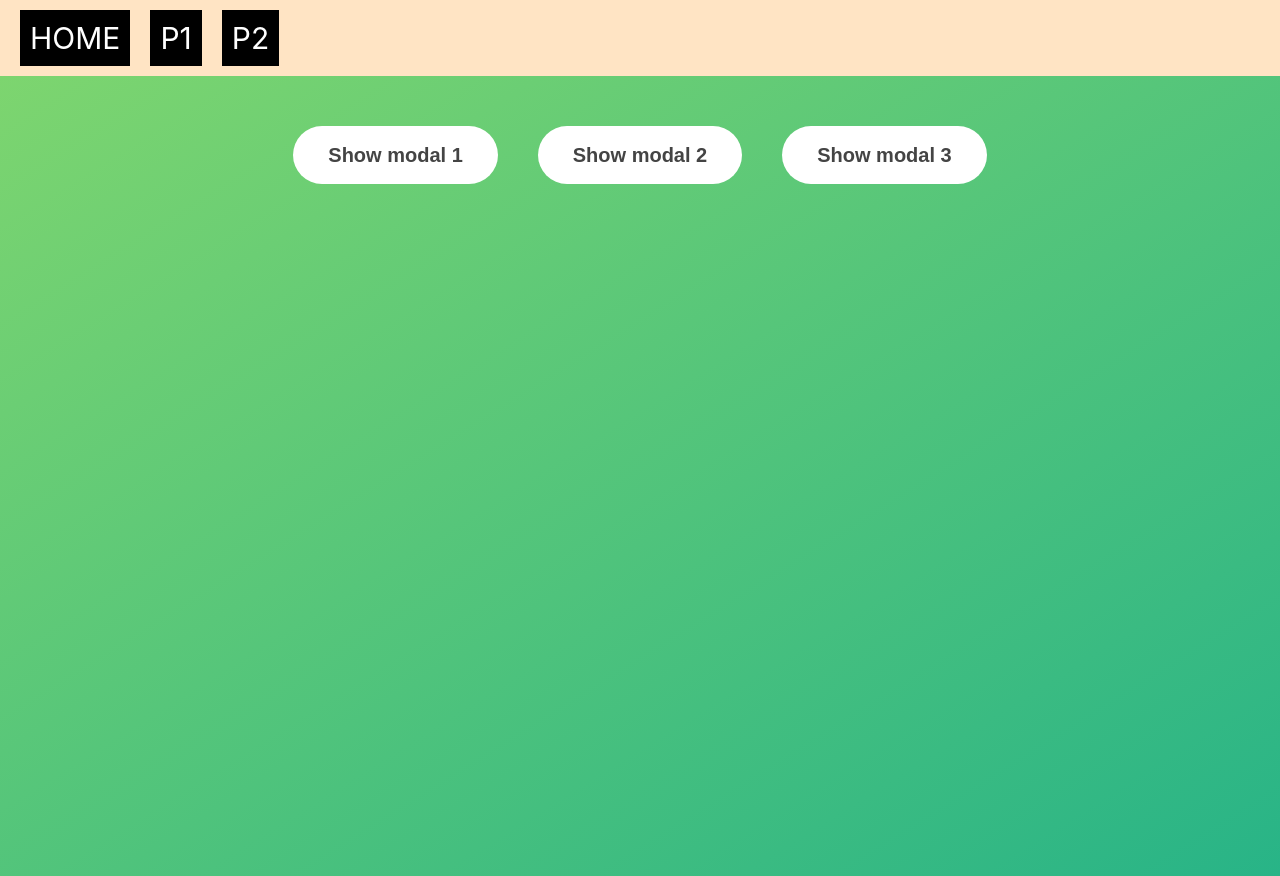
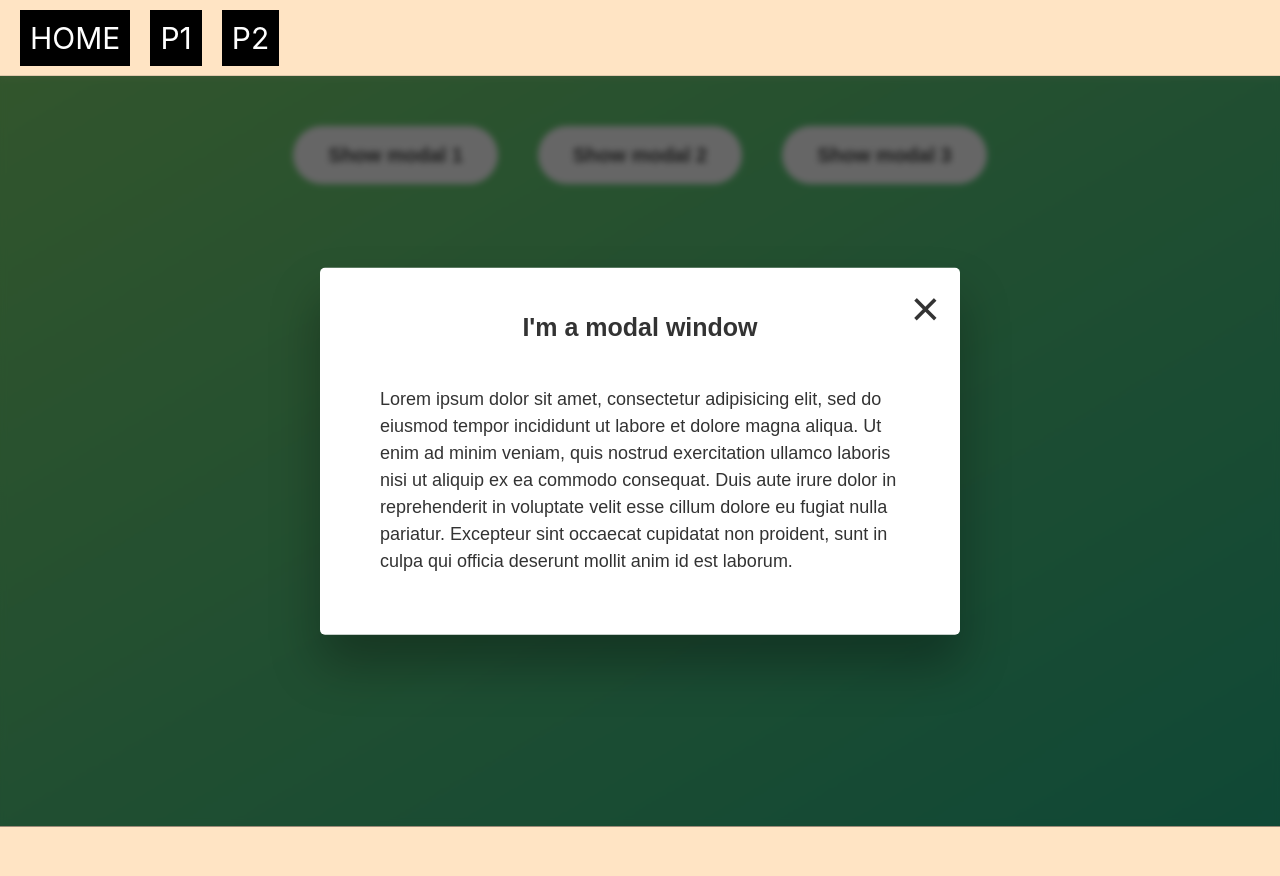
Before and after one commit to ArminasStrolys/js-fundamentals, a React (Create React App) app: page /p2 in a window 1280 px wide. Both pictures are taken after a click on the button "Show modal 1". After the commit the page ends 826 px from the top, so only its background shows below. Built offline with nearby package versions, Linux system fonts and the light colour scheme.

Commit message:
Primitive modal open/close task/project done

```diff
--- a/src/Fundamentals/Projects/P2/Project2.jsx
+++ b/src/Fundamentals/Projects/P2/Project2.jsx
@@ -1,17 +1,42 @@
-import React from 'react';
+import React, { useState, useEffect } from 'react';
 
 import './project2.css';
 
 export const Project2 = () => {
+  const [isOpen, setIsOpen] = useState(false);
+
+  useEffect(() => {
+    const keyListener = ({ key }) => {
+      if (key === 'Escape') {
+        setIsOpen(false);
+      }
+    };
+    document.addEventListener('keydown', keyListener, false);
+
+    return () => document.removeEventListener('keydown', keyListener);
+  }, []);
+
+  const handleOpen = () => {
+    setIsOpen(() => true);
+  };
+
   return (
     <div className="p2">
-      <button class="show-modal">Show modal 1</button>
-      <button class="show-modal">Show modal 2</button>
-      <button class="show-modal">Show modal 3</button>
+      <button onClick={handleOpen} class="show-modal">
+        Show modal 1
+      </button>
+      <button onClick={handleOpen} class="show-modal">
+        Show modal 2
+      </button>
+      <button onClick={handleOpen} class="show-modal">
+        Show modal 3
+      </button>
 
-      <div class="modal hidden">
-        <button class="close-modal">&times;</button>
-        <h1>I'm a modal window 😍</h1>
+      <div class={!isOpen ? 'modal hidden' : 'modal'}>
+        <button onClick={() => setIsOpen(false)} class="close-modal">
+          &times;
+        </button>
+        <h1>I'm a modal window</h1>
         <p>
           Lorem ipsum dolor sit amet, consectetur adipisicing elit, sed do
           eiusmod tempor incididunt ut labore et dolore magna aliqua. Ut enim ad
@@ -22,7 +47,10 @@ export const Project2 = () => {
           culpa qui officia deserunt mollit anim id est laborum.
         </p>
       </div>
-      <div class="overlay hidden"></div>
+      <div
+        onClick={() => setIsOpen(false)}
+        class={isOpen ? 'overlay' : 'overlay hidden'}
+      ></div>
 
       <script src="script.js"></script>
     </div>
--- a/src/Fundamentals/Projects/P2/project2.css
+++ b/src/Fundamentals/Projects/P2/project2.css
@@ -2,7 +2,7 @@
   font-family: sans-serif;
   color: #333;
   line-height: 1.5;
-  height: 100vh;
+  height: 93.8vh;
   position: relative;
   display: flex;
   align-items: flex-start;
@@ -37,6 +37,7 @@
 h1 {
   font-size: 2.5rem;
   margin-bottom: 2rem;
+  position: relative;
 }
 
 p {
@@ -54,7 +55,7 @@ p {
   top: 50%;
   left: 50%;
   transform: translate(-50%, -50%);
-  width: 70%;
+  width: 50%;
 
   background-color: white;
   padding: 6rem;
@@ -65,11 +66,12 @@ p {
 
 .overlay {
   position: absolute;
-  top: 0;
-  left: 0;
+  top: 50%;
+  left: 50%;
   width: 100%;
   height: 100%;
   background-color: rgba(0, 0, 0, 0.6);
   backdrop-filter: blur(3px);
+  transform: translate(-50%, -50%);
   z-index: 5;
 }
```
